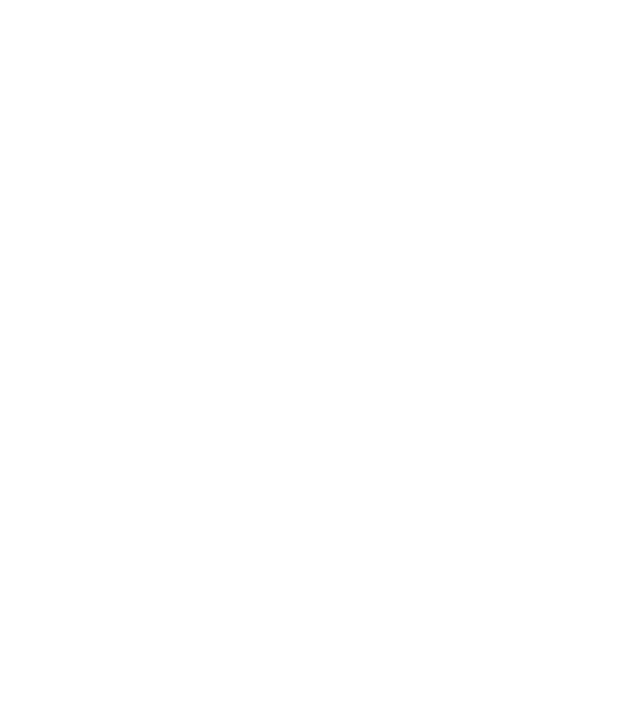
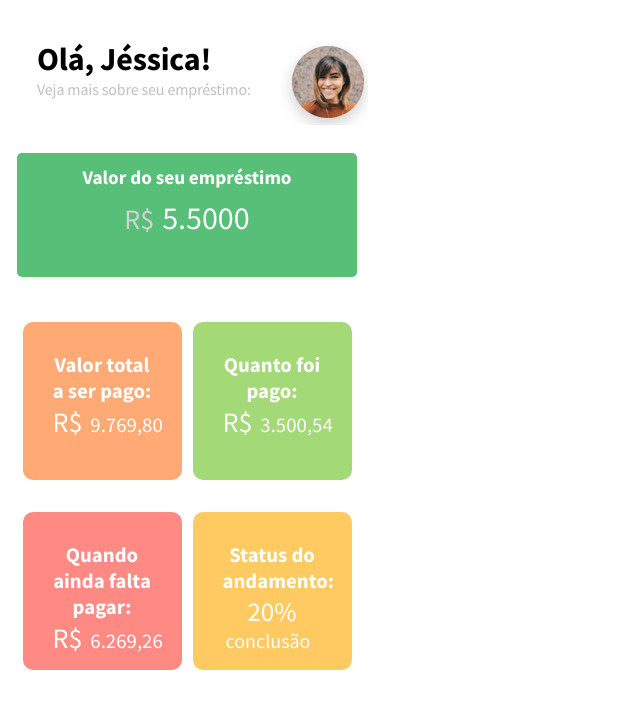
Before and after one commit to anajuliabit/web-agiliza, a React (Create React App) app: page /user in a window 1280 px wide. Shown: the top 708 px of the page, without its empty margins (0-640 px from the left). Built offline with nearby package versions, Linux system fonts and the light colour scheme.

Commit message:
user created

```diff
--- a/package.json
+++ b/package.json
@@ -12,7 +12,8 @@
     "react-input-range": "^1.3.0",
     "react-multi-carousel": "^2.5.5",
     "react-router-dom": "^5.2.0",
-    "react-scripts": "3.4.1"
+    "react-scripts": "3.4.1",
+    "typescript": "^3.9.7"
   },
   "scripts": {
     "start": "react-scripts start",
--- a/src/pages/Home/styles.css
+++ b/src/pages/Home/styles.css
@@ -28,7 +28,7 @@
 }
 
 .slide1 {
-  background-image: url("../../assets/images/capa.png");
+  background-image: url("../../assets/images/Capa.png");
 }
 
 .slide2 {
--- a/src/pages/Simulation/Result/index.js
+++ b/src/pages/Simulation/Result/index.js
@@ -4,7 +4,7 @@
 import "./styles.css";
 
 export const Result = () => {
-  function handleContinue() {}
+
   return (
     <div className="container">
       <span className="title">Este é o resultado prévio da sua simulação:</span>
@@ -36,7 +36,7 @@
         </div>
       </div>
       <div className="button">
-        <CustomButton onClick={handleContinue}>Quero continuar</CustomButton>
+        <CustomButton >Quero continuar</CustomButton>
       </div>
     </div>
   );
--- /dev/null
+++ b/src/pages/User/index.js
@@ -0,0 +1,63 @@
+import React from "react";
+import "./styles.css";
+
+export const User = () => {
+
+
+  return (
+    <div className="userContainer">
+        <header>
+        <h1>Olá, Jéssica!</h1>
+        <div className="iconUser"></div>
+        <p>Veja mais sobre seu empréstimo:</p>
+        </header>
+        <section>
+            <main className="wrapper">
+                    <div className="first">
+                        <h4>Valor do seu empréstimo</h4>
+                        <div>     <i>R$</i><bold>5.5000</bold></div>
+
+                    </div>
+                    <div className="groupWrapper">
+                        <div>
+                            <h4>Valor total
+                            a ser pago:</h4>
+
+                                 <div>     <i>R$</i><bold>9.769,80</bold></div>
+                        </div>
+                        <div>
+
+                            <h4>Quanto foi pago:</h4>
+
+                                  <div>
+                                        <i>R$</i><bold>3.500,54</bold>
+                                  </div>
+                        </div>
+
+
+                        <div>
+                            <h4>Quando ainda
+falta pagar:</h4>
+
+                        <div>     <i>R$</i><bold>6.269,26</bold></div>
+                        </div>
+
+
+                        <div>
+                            <h4>Status do
+andamento:</h4>
+
+                        <div>     <bold style={{fontSize:"27px"}}>20%</bold><br/><i style={{fontSize:"20px"}}>conclusão</i></div>
+                        </div>
+
+                    </div>
+            </main>
+
+        </section>
+
+    </div>
+
+  );
+};
+
+export default User;
--- /dev/null
+++ b/src/pages/User/styles.css
@@ -0,0 +1,126 @@
+.userContainer{
+
+        display: flex;
+        flex-direction: column;
+        justify-content: flex-start;
+        align-items: center;
+        height: 100vh;
+        position: relative;
+
+
+}
+.userContainer header{
+position: absolute;
+height: 24px;
+left: 37px;
+top: 39px;
+
+
+font-style: normal;
+font-weight: bold;
+/* identical to box height, or 24px */
+
+letter-spacing: -0.01em;
+
+color: #000000;
+
+}
+.userContainer header  p{
+width: 258px;
+height: 14px;
+left: 37px;
+top: 72px;
+
+font-weight: normal;
+font-size: 16px;
+
+color: #C1C1C1;
+}
+.userContainer > header> .iconUser{
+        position: absolute;
+        width: 93px;
+        height: 90px;
+        left: 238px;
+        top: -4px;
+        background: url("../../assets//images/user.png");
+}
+.userContainer > section > .wrapper{
+        position: absolute;
+        width: 340px;
+        height: 124px;
+        left: 17px;
+        top: 153px;
+        background: #57BF77;
+        border-radius: 5px;
+
+}
+.first:first-child{
+        text-align: center;
+        color:#ffffffff;
+        font-size: larger;
+
+        margin-top: 1.5vh;
+        font-weight: lighter;
+}
+.first> div{
+        margin-top: 9px;
+        font-size: xx-large;
+        font-family: Source Sans Pro;
+
+font-style: normal;
+}
+.first div > i {
+        font-weight: lighter;
+        font-size: 28px;
+        padding-right: 1vh;
+        font-style:normal;
+        color:#D3D3D3;
+
+}
+.wrapper > .groupWrapper{
+        display:flex;
+        flex-direction: row;
+        flex-wrap: wrap;
+        align-content: center;
+        justify-content: space-around;
+        margin-top: 9vh;
+}
+.groupWrapper > div{
+        width: 159px;
+        height: 158px;
+        left: 17px;
+        top: 264px;
+        justify-content: space-around;
+        margin-bottom: 20px;
+        background:grey;
+        border-radius: 10px;
+        text-align: center;
+        padding:30px;
+        text-align: center;
+        color:#ffffffff;
+        font-size: 1.3em;
+
+        margin-top: 1.5vh;
+        font-weight: lighter;
+
+}
+.groupWrapper> div:nth-of-type(1){
+        background: #FFA975;
+}
+.groupWrapper> div:nth-of-type(2){
+        background: #A3D976;
+}
+.groupWrapper> div:nth-of-type(3){
+        background:#FF8A83;
+}
+.groupWrapper> div:nth-of-type(4){
+        background: #FFCA62;
+}
+div > i {
+        font-weight: lighter;
+        font-size: 28px;
+        padding-right: 1vh;
+        font-style:normal;
+        color:#FFFFFF;;
+
+}
--- a/src/routes.js
+++ b/src/routes.js
@@ -3,6 +3,7 @@
 import { Home } from "./pages/Home";
 import { Simulation } from "./pages/Simulation";
 import { Result } from "./pages/Simulation/Result";
+import {User} from "./pages/User";
 
 const Routes = () => {
   return (
@@ -11,6 +12,7 @@
         <Route path="/" exact={true} component={Home} />
         <Route path="/simulation" exact={true} component={Simulation} />
         <Route path="/simulation/result" component={Result} />
+        <Route path="/user" component={User}/>
       </Switch>
     </BrowserRouter>
   );
```
Also changed, not shown: src/assets/images/user.png (added), 1 other file (tests, documents, lock files or other folders).
